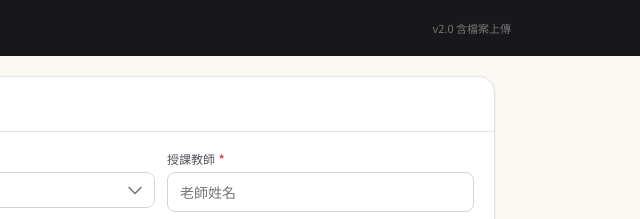
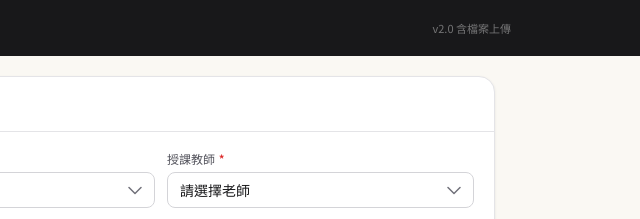
Before and after one commit to AllenGuShu/print-system-v2, a website: page public/index.html in a window 1280 px wide. Shown: the top 219 px of the page, 479-1119 px from the left. Drawn offline with Linux system fonts and the light colour scheme.

Commit message:
Update index.html

```diff
--- a/public/index.html
+++ b/public/index.html
@@ -95,7 +95,26 @@ textarea{resize:vertical;min-height:72px}
           </div>
           <div class="field">
             <label>授課教師 <span class="req">*</span></label>
-            <input type="text" id="teacher" placeholder="老師姓名">
+            <select id="teacher">
+              <option value="">請選擇老師</option>
+              <option>大里教室(行政用)</option>
+              <option>育豪教室(行政用)</option>
+              <option>苑裡教室(行政用)</option>
+              <option>許豪老師(許豪英文團隊)</option>
+              <option>許婕老師(許豪英文團隊)</option>
+              <option>許錡老師(許豪英文團隊)</option>
+              <option>Ethan老師(許豪英文團隊)</option>
+              <option>Ted老師(許豪英文團隊)</option>
+              <option>Justin老師(許豪英文團隊)</option>
+              <option>古冀老師(古冀數學團隊)</option>
+              <option>竺祈老師(古冀數學團隊)</option>
+              <option>施鴻老師(古冀數學團隊)</option>
+              <option>證浩老師</option>
+              <option>袁則老師</option>
+              <option>薛睿老師</option>
+              <option>陳翔老師</option>
+              <option>其他</option>
+            </select>
             <div class="field-err" id="err-teacher">請填寫授課教師</div>
           </div>
         </div>
@@ -264,7 +283,7 @@ async function submitOrder(){
       window.scrollTo({top:0,behavior:'smooth'});
     }else throw new Error(data.error||'送出失敗');
   }catch(e){
-    alert('⚠️ 送出失敗：'+e.message+'\\n請截圖後聯繫印刷廠');
+    alert('⚠️ 送出失敗：'+e.message+'\n請截圖後聯繫印刷廠');
     btn.disabled=false;btn.innerHTML='確認送出訂單';
   }
 }
```
